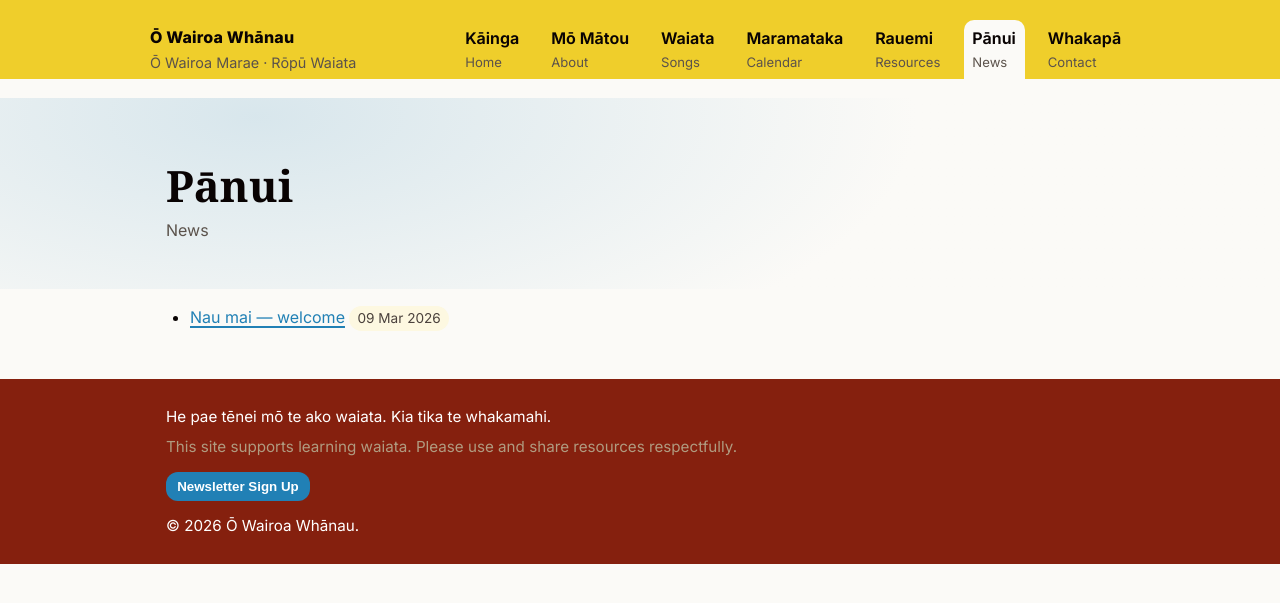
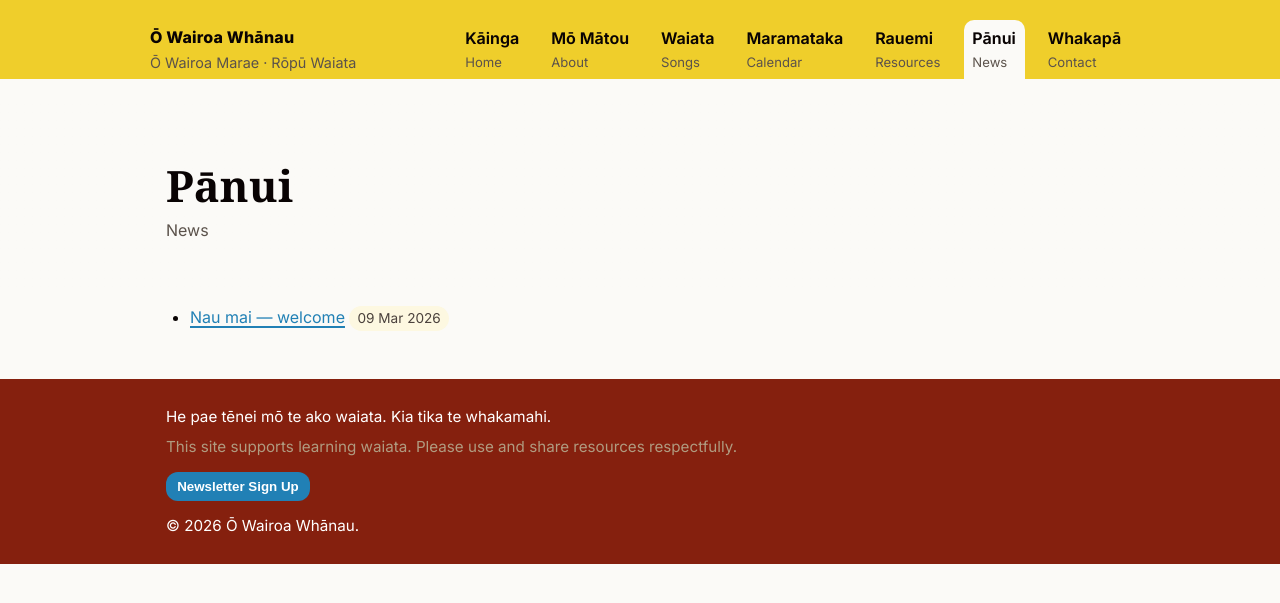
Before and after one commit to Standen-Home/owairoawhanau-site, a Jekyll site: the page built from news.md, in a window 1280 px wide. Shown: the top 603 px of the page. Built offline with Jekyll 4.4.1, drawn with Linux system fonts in a browser that asks for light colours.

Commit message:
test colour

```diff
--- a/assets/css/style.css
+++ b/assets/css/style.css
@@ -67,8 +67,8 @@ a:focus{outline:3px solid var(--focus); outline-offset: 2px; border-radius: 6px}
   margin-right: calc(50% - 50vw);
   padding:2.2rem 0 1.2rem 0;
   background:
-    radial-gradient(1200px 500px at 20% 10%, color-mix(in srgb, var(--cyan), var(--bg) 84%), var(--bg) 55%),
-    radial-gradient(900px 400px at 80% 30%, color-mix(in srgb, var(--gold), var(--bg) 82%), var(--bg) 60%),
+    radial-gradient(1200px 500px at 20% 10%, color-mix(in srgb, var(--cyan), var(--bg) 100%), var(--bg) 55%),
+    radial-gradient(900px 400px at 80% 30%, color-mix(in srgb, var(--gold), var(--bg) 100%), var(--bg) 60%),
     linear-gradient(135deg, var(--bg), color-mix(in srgb, var(--khaki), var(--bg) 85%));
   border-bottom: 1px solid var(--border);
 }
```
